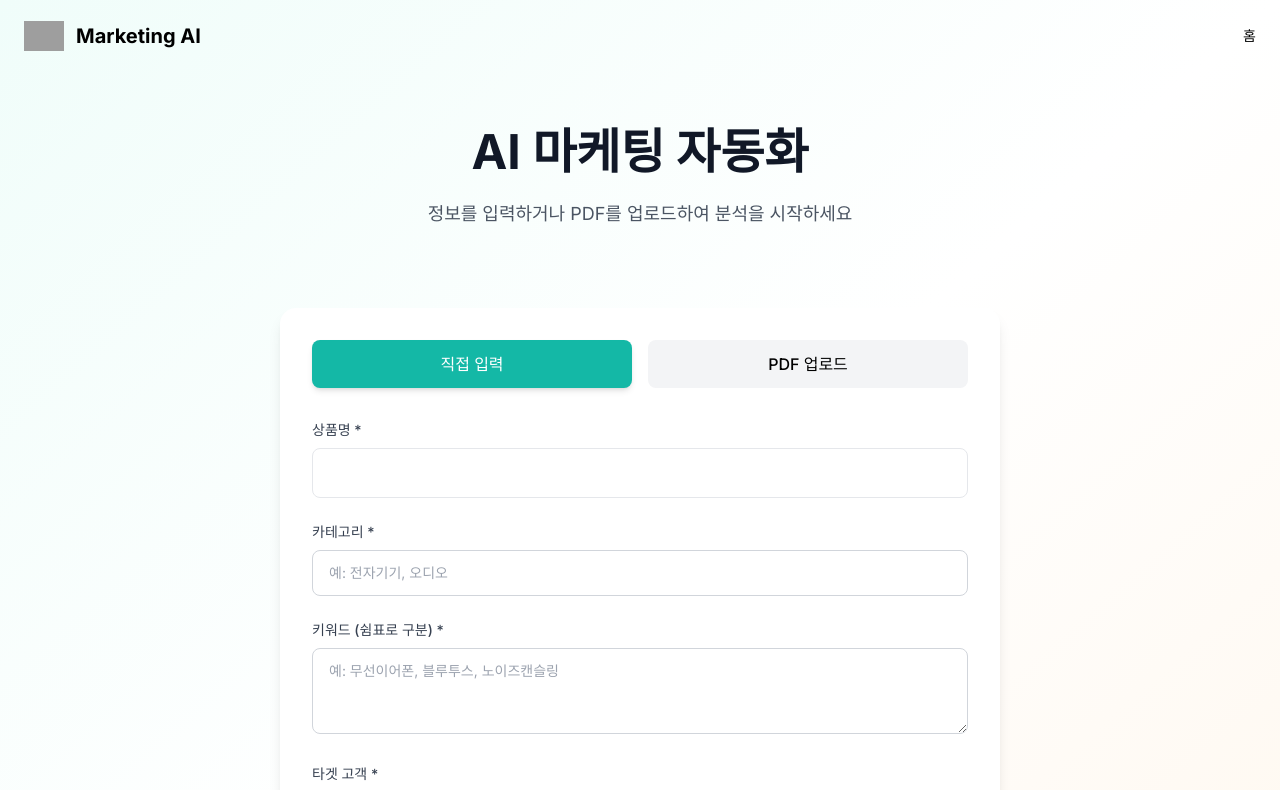
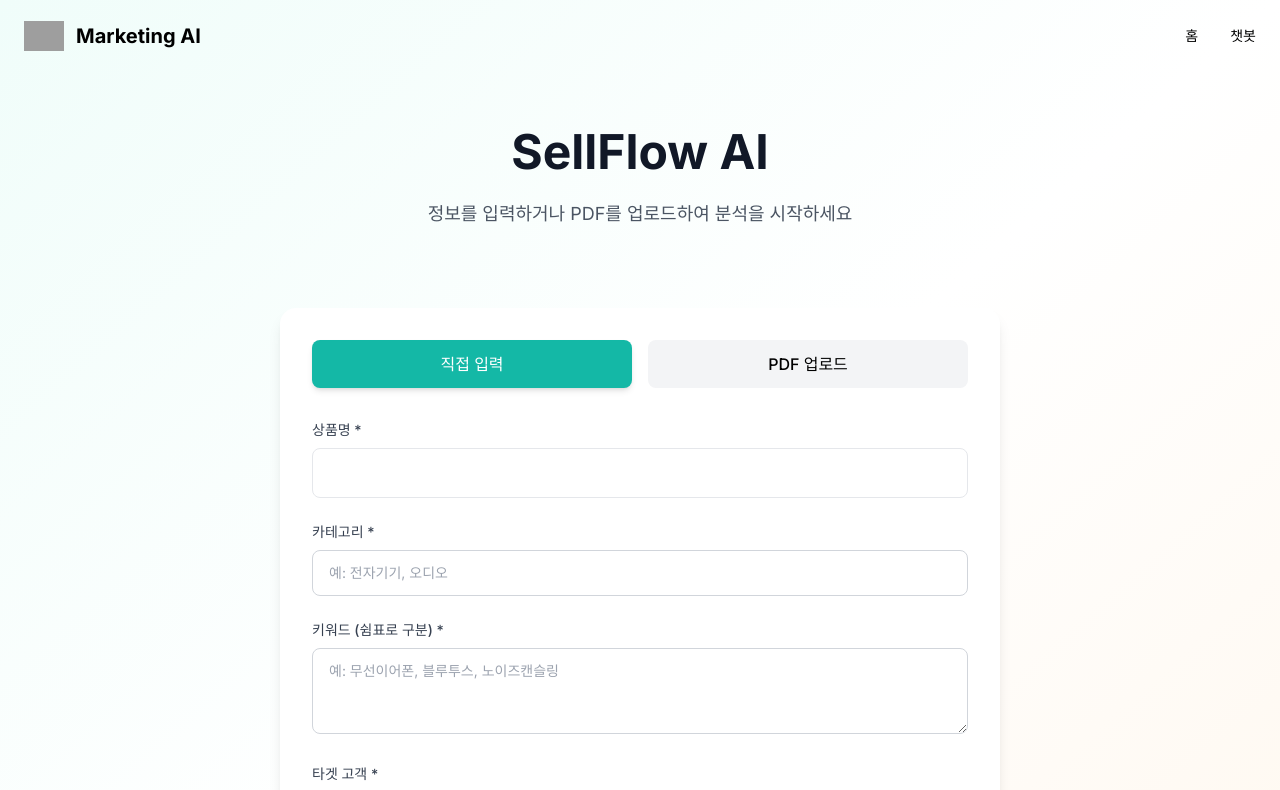
Before and after one commit to mini-inim/marketing_front, a React (Vite) app: page / in a window 1280 px wide. Shown: the top 790 px of the page. Built offline with nearby package versions, Linux system fonts and the light colour scheme; grey boxes are pictures that could not be loaded.

Commit message:
nav 바닐라 챗봇 추가

```diff
--- a/src/components/feature/Navbar.tsx
+++ b/src/components/feature/Navbar.tsx
@@ -17,6 +17,7 @@ const Navbar: React.FC = () => {
 
   const navItems = [
     { path: '/', label: '홈' },
+    { path: '/chat', label: "챗봇"}
   ];
 
   return (
--- a/src/pages/home/page.tsx
+++ b/src/pages/home/page.tsx
@@ -140,7 +140,7 @@ const HomePage: React.FC = () => {
       <Navbar />
 
       <div className="pt-32 pb-20 px-6 text-center">
-        <h1 className="text-5xl font-bold text-gray-900 mb-6">AI 마케팅 자동화</h1>
+        <h1 className="text-5xl font-bold text-gray-900 mb-6">SellFlow AI</h1>
         <p className="text-lg text-gray-600">정보를 입력하거나 PDF를 업로드하여 분석을 시작하세요</p>
       </div>
 
```
